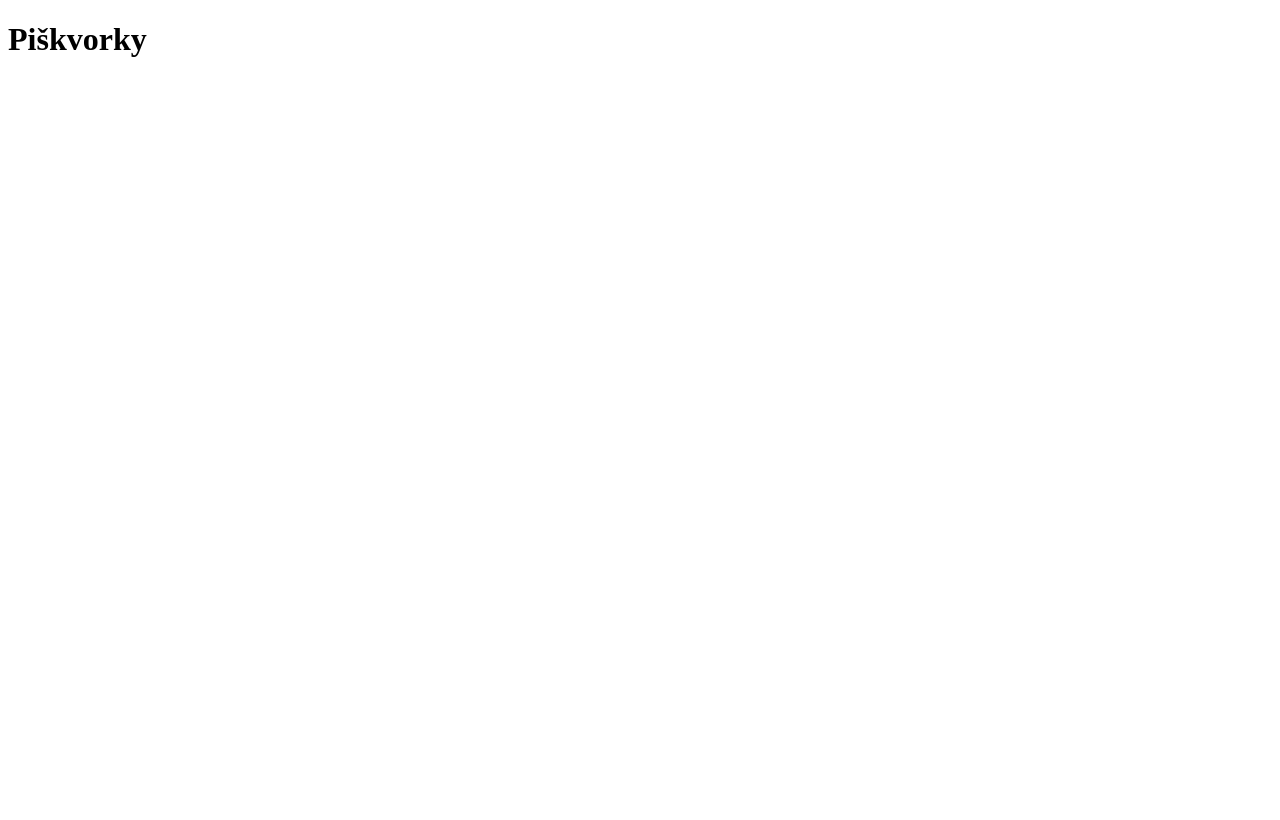
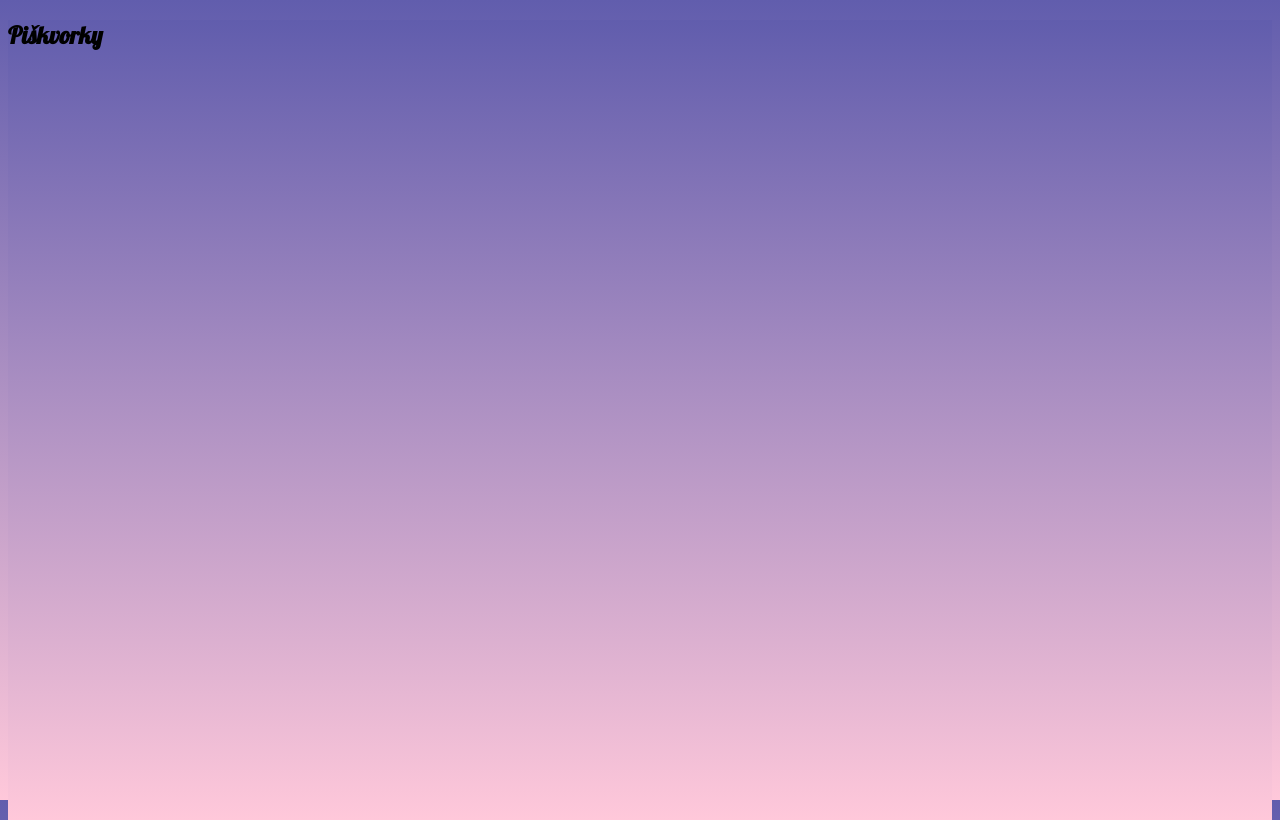
Before and after one commit to ViktoriiaKN/piskvorky, a plain HTML site: page index.html in a window 1280 px wide. Drawn offline with Linux system fonts and the light colour scheme.

Commit message:
background-image and fonts

```diff
--- a/index.html
+++ b/index.html
@@ -7,6 +7,9 @@
   <title>Document</title>
 </head>
 <body>
+ <section class="main-section">
   <h1>Piškvorky</h1>
+</section>
+
 </body>
 </html>
--- a/styles.css
+++ b/styles.css
@@ -0,0 +1,16 @@
+@font-face {
+  font-family: 'Lobster';
+  src: url('Fonts/Lobster-Regular.ttf') format('truetype');
+  font-weight: normal;
+  font-style: normal;
+}
+
+body, html {
+  background-image: linear-gradient(to bottom, #615dad, #ffc8da) ;
+  height: 100%;
+  font-family: 'Lobster', sans-serif;
+}
+
+.main-section {
+
+}
```
Also changed, not shown: Fonts/Lobster-Regular.ttf (added), Fonts/OFL.txt (added).
